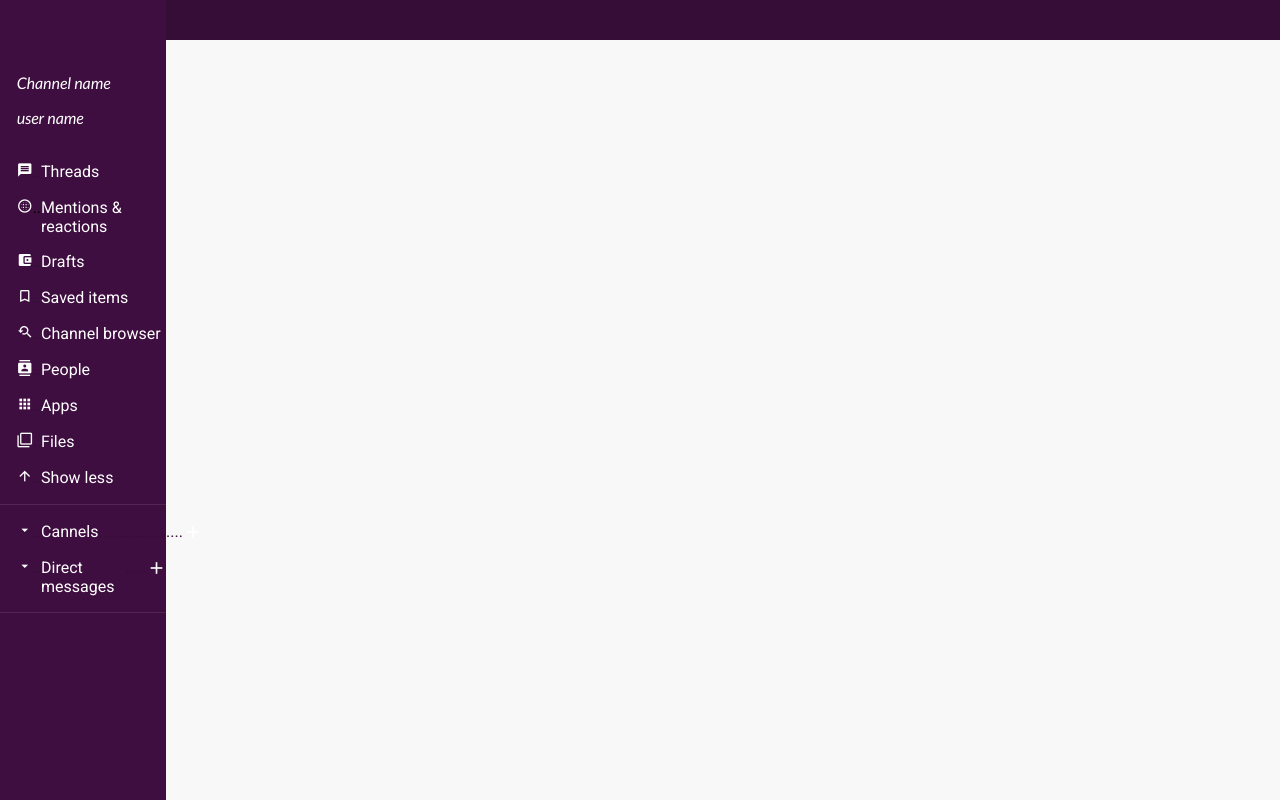
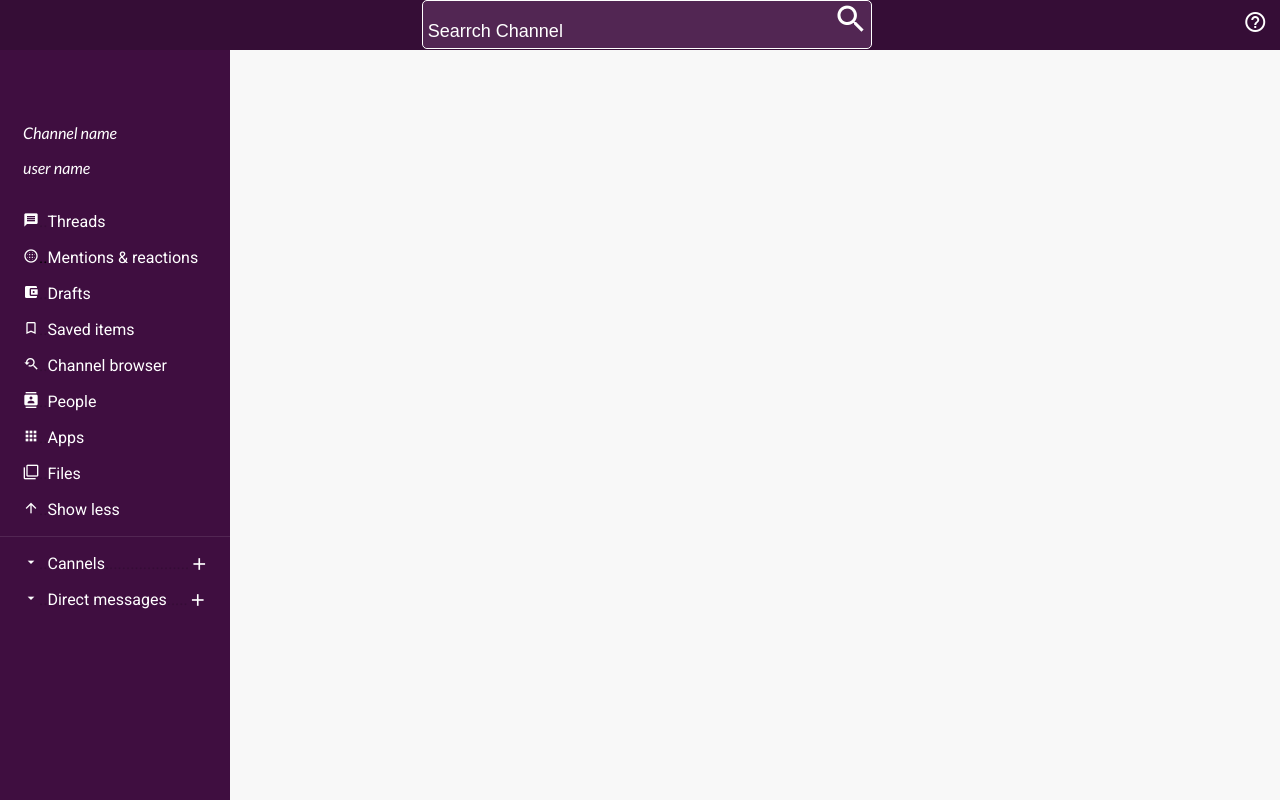
Before and after one commit to AsherLecover/slack-project, an Angular app: page /app-main-chat-room in a window 1280 px wide. Shown: the top 800 px of the page. Built offline with nearby package versions, Linux system fonts and the light colour scheme.

Commit message:
initail commit

```diff
--- a/src/app/components/main-chat-room/main-chat-room.component.css
+++ b/src/app/components/main-chat-room/main-chat-room.component.css
@@ -1,16 +1,35 @@
 .haeder {
   width: 100%;
-  height: 40px;
+  height: 50px;
   background-color: #350d36;
 }
 
 .left-menu {
   background-color: #3f0e40;
-  height: 2425%;
-  width: 13%;
+  width: 18%;
+  overflow: auto;
+  max-height: 100vh
 }
 hr { display: block; height: 1px;
-    border: 0; border-top: 1px solid rgb(82,38,83);;
+    border: 0; border-top: 1px solid rgb(82,38,83);
     margin: 1em 0; padding: 0; }
 p{
     font-family: 'Lato', sans-serif;}
+
+/* Chrome, Safari */
+
+::-webkit-scrollbar {
+  width: 15px;
+  height: 15px;
+  }
+  ::-webkit-scrollbar-track-piece  {
+  background-color: #3f0e40;
+  }
+  ::-webkit-scrollbar-thumb:vertical {
+  height: 10px;
+  background-color: rgb(188,171,188);
+  }
+
+  ::-webkit-scrollbar-thumb {
+    border-radius: 15px;
+  }
--- a/src/app/components/main-chat-room/main-chat-room.component.html
+++ b/src/app/components/main-chat-room/main-chat-room.component.html
@@ -1,4 +1,21 @@
 <div class="haeder" >
+
+        <!-- <span  style="color: #FFFFFF; font-size: 16px"  class="material-icons">schedule </span> -->
+
+    <span  style="color: #FFFFFF; font-size: 24px; float: right; margin-right: 1%; margin-top: 10px;" class="material-icons">help_outline</span>
+
+    <div style="text-align: center; border-radius: 5px; border: solid 1px #FFFFFF; width: 35%; margin-left: 33%;
+     background-color: rgb(82,38,83);">
+
+     <input style="  width: 90%; height: 30px; border-width:0px;
+     border:none; border-color: rgb(82,38,83);
+         color: #FFFFFF; font-size: large; background-color:  rgb(82,38,83);;" value="Searrch Channel" type="text">
+     <img  src="../../../assets/baseline_search_white_18dp.png" alt="">
+    </div>
+
+
+</div>
+
     <div class="left-menu" >
        <div >
             <br><br><br>
@@ -6,14 +23,11 @@
                     <p style=" color: #FFFFFF;">Channel name</p>
                     <p style=" color: #FFFFFF;">user name</p><br>
 
-
-
                      <div style="display: flex">
                             <div><span style="color: #FFFFFF; font-size: 16px" class="material-icons"> message </span></div><span style="color: #350d36">..</span>
                                  <div > <span style=" color: #FFFFFF;">Threads</span></div>
                                 </div>
                             <p></p>
-
 
                     <div style="display: flex">
                         <div><span style="color: #FFFFFF; font-size: 16px" class="material-icons"> blur_circular
@@ -84,6 +98,11 @@
                                    <div > <span style=" color: #FFFFFF;">Direct messages</span></div><span style="color: #350d36">.....</span>
                                    <span style="color: #FFFFFF; font-size: 20px" class="material-icons"> add </span>
                                      </div>
+<!-- --------------------------------------------------------------------------------------------- -->
+<br><br><br><br><br><br><br><br><br>
+<p>asasasasas</p>
+
+
 
 
             </div>
@@ -91,7 +110,3 @@
         </div>
         <hr>
     </div>
-
-
-
-</div>
```
Also changed, not shown: src/assets/baseline_search_white_18dp.png (added), 1 other file (tests, documents, lock files or other folders).
